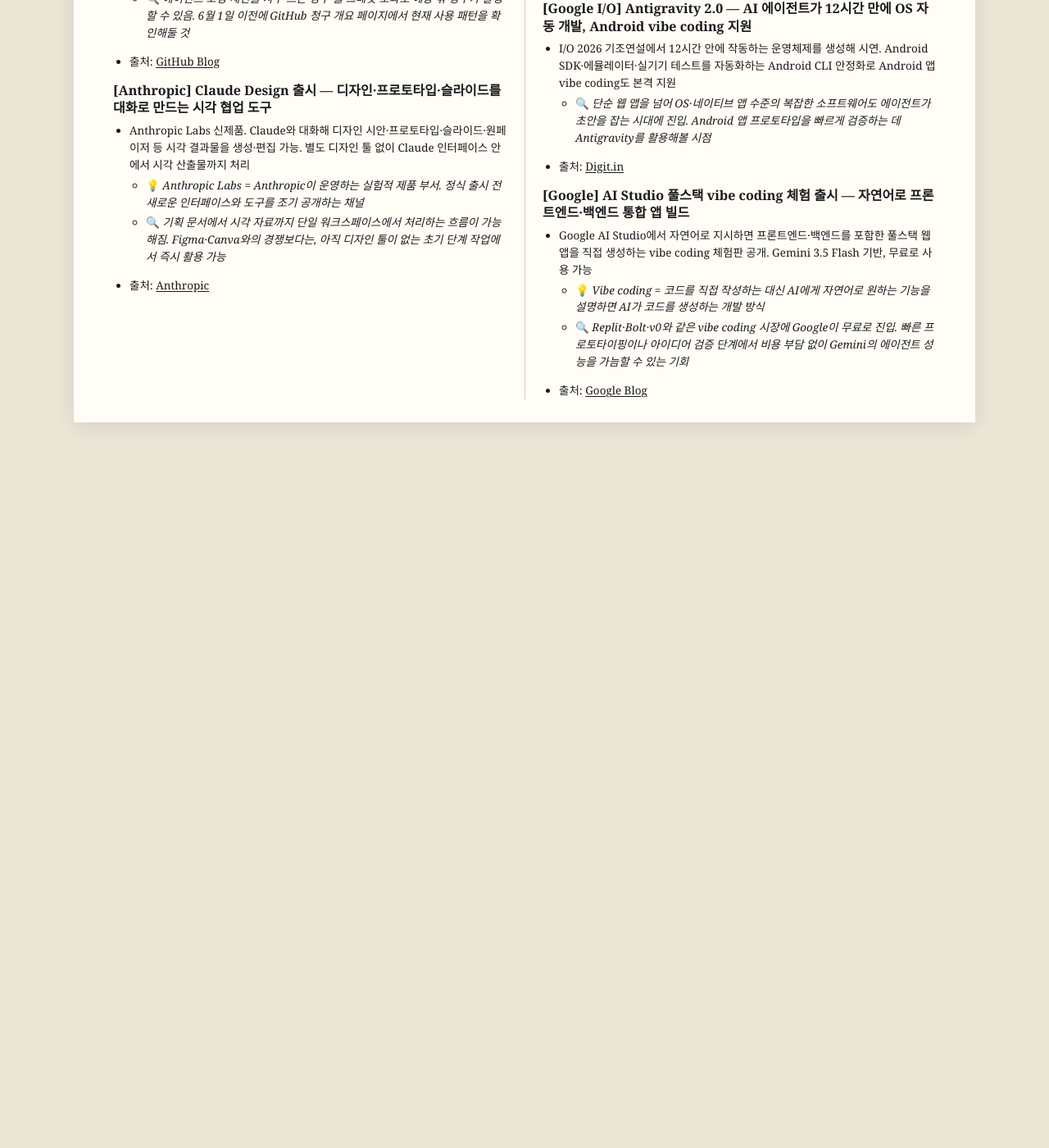
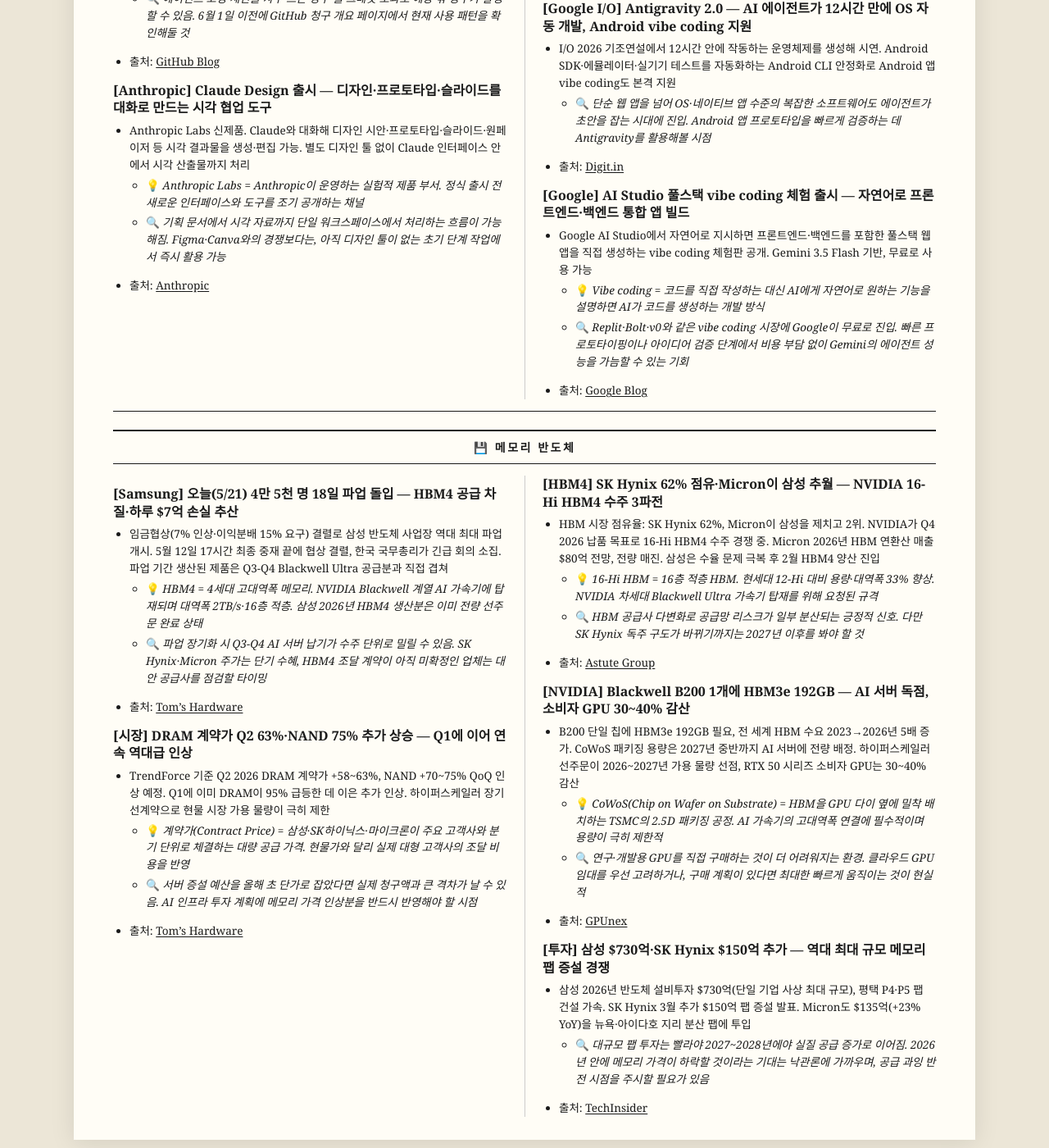
Before and after one commit to kimjans/daily-news, a Jekyll site: the page built from index.md, in a window 1280 px wide and 1400 px high, scrolled down 1381 px. Shown: the whole window at 82% size. Built offline with Jekyll 4.4.1, drawn with Linux system fonts in a browser that asks for light colours; before the commit the page ends 1920 px from its top, so only the background shows below that.

Commit message:
daily news: 2026-05-21 — add 💾 메모리 반도체 section

```diff
--- a/index.md
+++ b/index.md
@@ -69,3 +69,36 @@ title: The AI Morning
   - 💡 *Vibe coding = 코드를 직접 작성하는 대신 AI에게 자연어로 원하는 기능을 설명하면 AI가 코드를 생성하는 개발 방식*
   - 🔍 *Replit·Bolt·v0와 같은 vibe coding 시장에 Google이 무료로 진입. 빠른 프로토타이핑이나 아이디어 검증 단계에서 비용 부담 없이 Gemini의 에이전트 성능을 가늠할 수 있는 기회*
 - 출처: [Google Blog](https://blog.google/innovation-and-ai/technology/developers-tools/full-stack-vibe-coding-google-ai-studio/)
+
+---
+
+## 💾 메모리 반도체
+
+### **[Samsung]** 오늘(5/21) 4만 5천 명 18일 파업 돌입 — HBM4 공급 차질·하루 $7억 손실 추산
+- 임금협상(7% 인상·이익분배 15% 요구) 결렬로 삼성 반도체 사업장 역대 최대 파업 개시. 5월 12일 17시간 최종 중재 끝에 협상 결렬, 한국 국무총리가 긴급 회의 소집. 파업 기간 생산된 제품은 Q3-Q4 Blackwell Ultra 공급분과 직접 겹쳐
+  - 💡 *HBM4 = 4세대 고대역폭 메모리. NVIDIA Blackwell 계열 AI 가속기에 탑재되며 대역폭 2TB/s·16층 적층. 삼성 2026년 HBM4 생산분은 이미 전량 선주문 완료 상태*
+  - 🔍 *파업 장기화 시 Q3-Q4 AI 서버 납기가 수주 단위로 밀릴 수 있음. SK Hynix·Micron 주가는 단기 수혜, HBM4 조달 계약이 아직 미확정인 업체는 대안 공급사를 점검할 타이밍*
+- 출처: [Tom's Hardware](https://www.tomshardware.com/tech-industry/samsungs-last-ditch-union-talks-collapse-eight-days-before-planned-18-day-chip-factory-strike)
+
+### **[시장]** DRAM 계약가 Q2 63%·NAND 75% 추가 상승 — Q1에 이어 연속 역대급 인상
+- TrendForce 기준 Q2 2026 DRAM 계약가 +58~63%, NAND +70~75% QoQ 인상 예정. Q1에 이미 DRAM이 95% 급등한 데 이은 추가 인상. 하이퍼스케일러 장기 선계약으로 현물 시장 가용 물량이 극히 제한
+  - 💡 *계약가(Contract Price) = 삼성·SK하이닉스·마이크론이 주요 고객사와 분기 단위로 체결하는 대량 공급 가격. 현물가와 달리 실제 대형 고객사의 조달 비용을 반영*
+  - 🔍 *서버 증설 예산을 올해 초 단가로 잡았다면 실제 청구액과 큰 격차가 날 수 있음. AI 인프라 투자 계획에 메모리 가격 인상분을 반드시 반영해야 할 시점*
+- 출처: [Tom's Hardware](https://www.tomshardware.com/pc-components/dram/dram-and-nand-contract-prices-to-climb-again-in-q2)
+
+### **[HBM4]** SK Hynix 62% 점유·Micron이 삼성 추월 — NVIDIA 16-Hi HBM4 수주 3파전
+- HBM 시장 점유율: SK Hynix 62%, Micron이 삼성을 제치고 2위. NVIDIA가 Q4 2026 납품 목표로 16-Hi HBM4 수주 경쟁 중. Micron 2026년 HBM 연환산 매출 $80억 전망, 전량 매진. 삼성은 수율 문제 극복 후 2월 HBM4 양산 진입
+  - 💡 *16-Hi HBM = 16층 적층 HBM. 현세대 12-Hi 대비 용량·대역폭 33% 향상. NVIDIA 차세대 Blackwell Ultra 가속기 탑재를 위해 요청된 규격*
+  - 🔍 *HBM 공급사 다변화로 공급망 리스크가 일부 분산되는 긍정적 신호. 다만 SK Hynix 독주 구도가 바뀌기까지는 2027년 이후를 봐야 할 것*
+- 출처: [Astute Group](https://www.astutegroup.com/news/general/sk-hynix-holds-62-of-hbm-micron-overtakes-samsung-2026-battle-pivots-to-hbm4/)
+
+### **[NVIDIA]** Blackwell B200 1개에 HBM3e 192GB — AI 서버 독점, 소비자 GPU 30~40% 감산
+- B200 단일 칩에 HBM3e 192GB 필요, 전 세계 HBM 수요 2023→2026년 5배 증가. CoWoS 패키징 용량은 2027년 중반까지 AI 서버에 전량 배정. 하이퍼스케일러 선주문이 2026~2027년 가용 물량 선점, RTX 50 시리즈 소비자 GPU는 30~40% 감산
+  - 💡 *CoWoS(Chip on Wafer on Substrate) = HBM을 GPU 다이 옆에 밀착 배치하는 TSMC의 2.5D 패키징 공정. AI 가속기의 고대역폭 연결에 필수적이며 용량이 극히 제한적*
+  - 🔍 *연구·개발용 GPU를 직접 구매하는 것이 더 어려워지는 환경. 클라우드 GPU 임대를 우선 고려하거나, 구매 계획이 있다면 최대한 빠르게 움직이는 것이 현실적*
+- 출처: [GPUnex](https://www.gpunex.com/blog/gpu-shortage-hbm-crisis-2026/)
+
+### **[투자]** 삼성 $730억·SK Hynix $150억 추가 — 역대 최대 규모 메모리 팹 증설 경쟁
+- 삼성 2026년 반도체 설비투자 $730억(단일 기업 사상 최대 규모), 평택 P4·P5 팹 건설 가속. SK Hynix 3월 추가 $150억 팹 증설 발표. Micron도 $135억(+23% YoY)을 뉴욕·아이다호 지리 분산 팹에 투입
+  - 🔍 *대규모 팹 투자는 빨라야 2027~2028년에야 실질 공급 증가로 이어짐. 2026년 안에 메모리 가격이 하락할 것이라는 기대는 낙관론에 가까우며, 공급 과잉 반전 시점을 주시할 필요가 있음*
+- 출처: [TechInsider](https://tech-insider.org/samsung-73-billion-semiconductor-investment-2026/)
```
Also changed, not shown: CLAUDE.md (+10 -0 lines).
